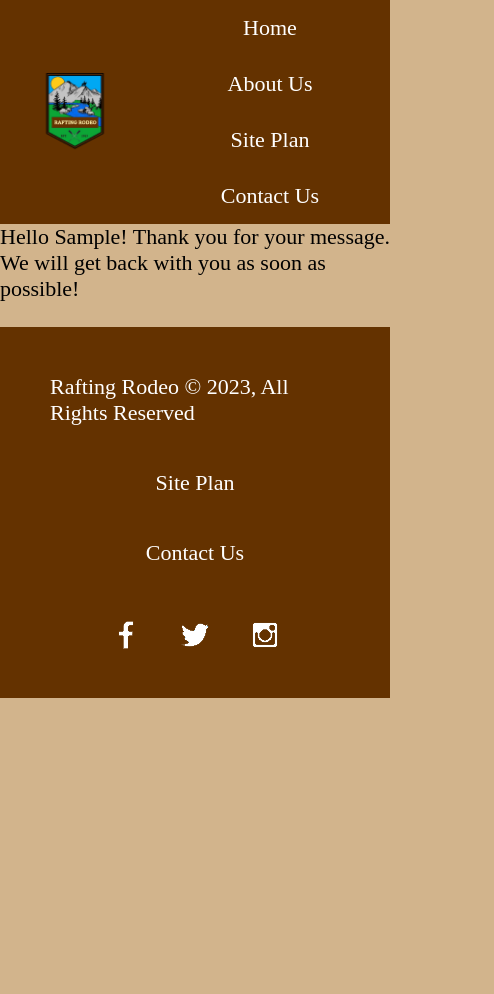
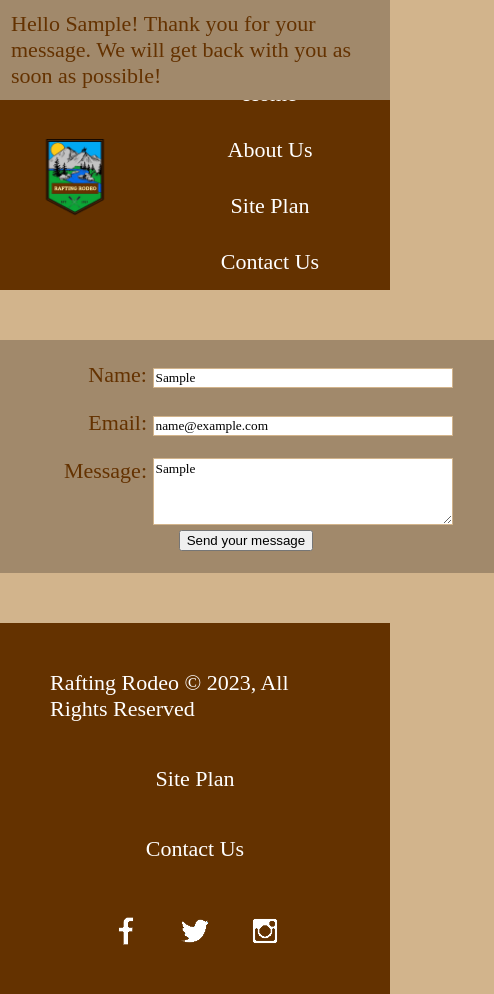
Before and after one commit to Howdy0027/W01-Portal-Web-Page, a plain HTML site: page wwr-contactus.html in a window 390 px wide. Both pictures are taken after typing "Sample", "name@example.com", "Sample" into the empty fields and a click on the button "Send your message". Shown: the whole page, 494 px wide, since content can reach past the window. Before the commit the page ends 844 px from the top, so only its background shows below. Drawn offline with Linux system fonts and the light colour scheme; a web font is replaced by a local one.

Commit message:
Contact Us Form Updated

```diff
--- a/styles/wwr-contactus.css
+++ b/styles/wwr-contactus.css
@@ -11,6 +11,8 @@
     --nav-text-color: white;
     --nav-hover-background-color: #a1896b;
     --nav-hover-text-color: #643200;
+    /* #Background */
+    --background2-color: #a1896b;
     /* Footer */
     --footer-background-color: #643200;
     --footer-text-color: white;
@@ -57,12 +59,12 @@ nav a:hover {
 }
 form {
     /* Center the form on the page */
-    margin: 0 auto;
-    width: 400px;
+    margin: 50px auto;
+    width: 450px;
     /* Form outline */
     padding: 1em;
-    border: 1px solid #ccc;
-    border-radius: 1em;
+    background-color: var(--background2-color);
+    color: var(--nav-hover-text-color);
 }
 ul {
     list-style: none;
@@ -75,46 +77,59 @@ form li + li {
 label {
     /* Uniform size & alignment */
     display: inline-block;
-    width: 90px;
+    width: 125px;
     text-align: right;
 }
 input, textarea {
     /* To make sure that all text fields have the same font settings
        By default, textareas have a monospace font */
-    font: 1em sans-serif;
-
+    font: 2em;
+    font-family: var(--paragraph-font);
     /* Uniform text field size */
     width: 300px;
     box-sizing: border-box;
-
     /* Match form field borders */
-    border: 1px solid #999;
+    border: 1px solid var(--background-color);
 }
 input:focus, textarea:focus {
     /* Additional highlight for focused elements */
-    border-color: #000;
+    border-color: black;
 }
 textarea {
     /* Align multiline text fields with their labels */
     vertical-align: top;
-
     /* Provide space to type some text */
     height: 5em;
 }
 .button {
     /* Align buttons with the text fields */
-    padding-left: 90px; /* same size as the label elements */
+    padding-left: 150px; /* same size as the label elements */
+    list-style: none;
 }
 button {
     /* This extra margin represent roughly the same space as the space
        between the labels and their text fields */
     margin-left: 0.5em;
 }
+#feedback {
+    background-color: var(--background2-color);
+    color: var(--nav-hover-text-color);
+    position: absolute;
+    top: 0;
+    left: 0;
+    right: 0;
+    padding: .5em;
+    /* make this element invisible until we are ready for it */
+    display: none;
+}
+.moveDown {
+    margin-top: 3em;
+}
 footer {
     background-color: var(--footer-background-color);
     color: var(--footer-text-color);
     padding: 25px 50px;
-    margin-top: 200px;
+    margin-top: 50px;
     display: flex;
     justify-content: space-around;
     align-items: center;
@@ -135,7 +150,7 @@ footer a:hover{
 }
 
 @media screen and (max-width: 900px) {
-    #hero, .home-grid {
+    .home-grid {
         display: block;
         height: auto;
     }
@@ -146,32 +161,6 @@ footer a:hover{
         display: block;
         padding: 15px;
     }
-    #hero {
-        margin-top: 0;
-    }
-    #hero-msg {
-        margin-top: 0;
-    }
-    #hero-msg h4 {
-        display: none;
-    }
-    .home-title {
-        font-size: 25px;
-        color: #6f7364;
-    }
-    .rivers-card, .camping-card, .rapids-card {
-        margin: 50px auto;
-        width: 60%;
-    }
-    #background {
-        display: none;
-    }
-    .mountains, .msg {
-        background: var(--background2-color);
-        width: 80%;
-        display: block;
-        margin: 0 auto;
-    }
     footer {
         margin-top: 25px;
     }
--- a/wwr-contactus.html
+++ b/wwr-contactus.html
@@ -4,7 +4,7 @@
     <meta charset="UTF-8">
     <meta http-equiv="X-UA-Compatible" content="IE=edge">
     <meta name="viewport" content="width=device-width, initial-scale=1.0">
-    <title>Rodeo Rafting</title>
+    <title>Contact Us</title>
     <script src="https://kit.fontawesome.com/deb4b5af55.js" crossorigin="anonymous"></script>
     <link rel="stylesheet" href="styles/wwr-contactus.css">
 </head>
@@ -22,7 +22,6 @@
             </nav>
         </header>
         <main class="home-grid">
-            <div id="feedback">
            <form action="/my-handling-form-page" method="post">
                 <ul>
                 <li>
@@ -42,7 +41,7 @@
                     <button type="submit">Send your message</button>
                 </li>
             </form>
-            </div>
+            <div id="feedback"></div>
             <script>
                 // get the feedback div element so we can do something with it.
                 const feedbackElement = document.getElementById('feedback');
```
Also changed, not shown: wwr-aboutus.html (+1 -1 lines). Lines whose indentation alone changed are shown as unchanged.
